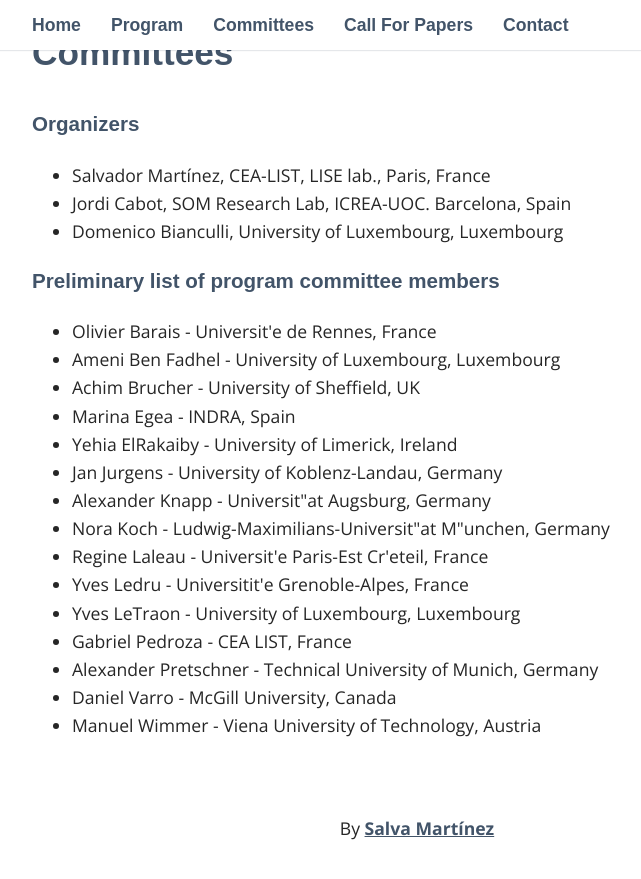
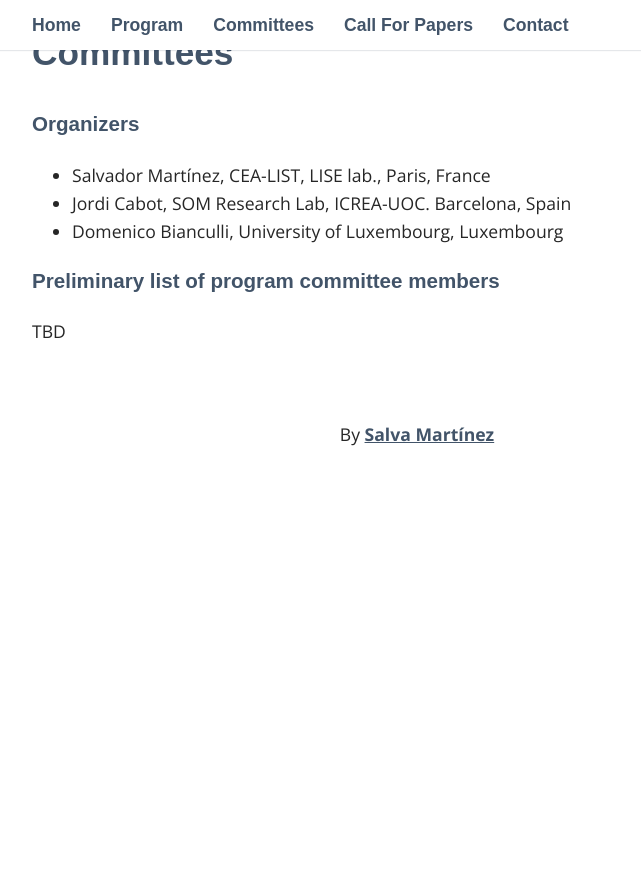
Before and after one commit to modelia/secure-mde-workshop, a Jekyll site: the page built from _pages/02_committees.md, in a window 1280 px wide and 900 px high, scrolled down 502 px. Shown: the top 879 px of the window, without its empty margins (223-864 px from the left). Built offline with Jekyll 4.4.1, drawn with Linux system fonts in a browser that asks for light colours; some web fonts are replaced; after the commit the page ends 1008 px from its top, so only the background shows below that.

Commit message:
removing early info

```diff
--- a/_pages/02_committees.md
+++ b/_pages/02_committees.md
@@ -12,18 +12,4 @@
 
 ### Preliminary list of program committee members
 
-  * Olivier Barais - Universit\'e de Rennes, France
-  * Ameni Ben Fadhel - University of Luxembourg, Luxembourg
-  * Achim Brucher - University of Sheffield, UK
-  * Marina Egea - INDRA, Spain
-  * Yehia ElRakaiby - University of Limerick, Ireland
-  * Jan Jurgens - University of Koblenz-Landau, Germany
-  * Alexander Knapp - Universit\"at Augsburg, Germany
-  * Nora Koch - Ludwig-Maximilians-Universit\"at M\"unchen, Germany
-  * Regine Laleau - Universit\'e Paris-Est Cr\'eteil, France
-  * Yves Ledru - Universitit\'e Grenoble-Alpes, France
-  * Yves LeTraon - University of Luxembourg, Luxembourg
-  * Gabriel Pedroza - CEA LIST, France
-  * Alexander Pretschner - Technical University of Munich, Germany
-  * Daniel Varro - McGill University, Canada
-  * Manuel Wimmer - Viena University of Technology, Austria
+ TBD
```
